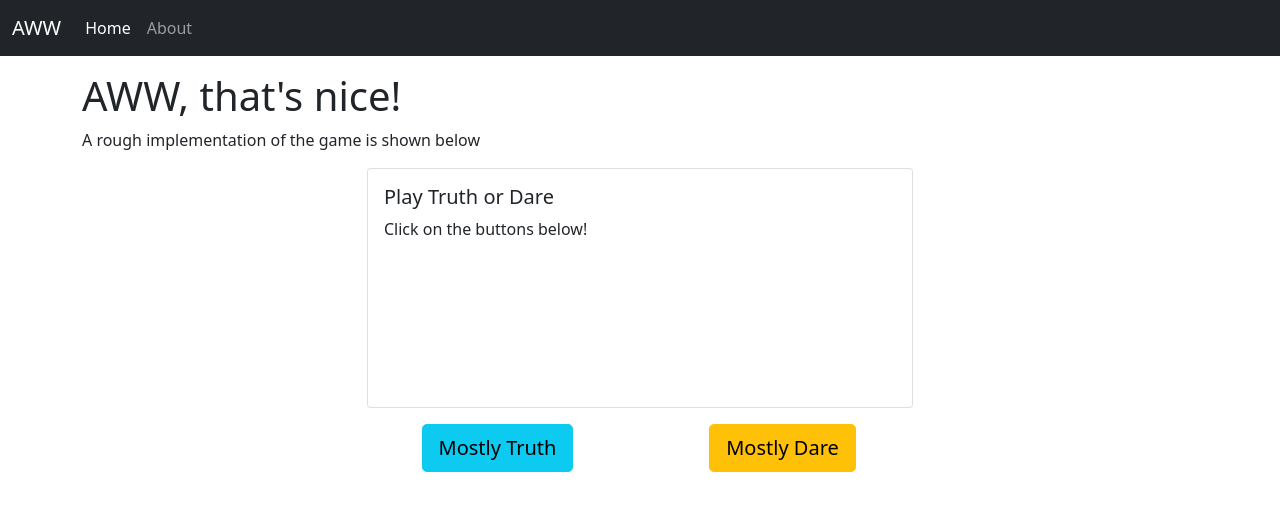
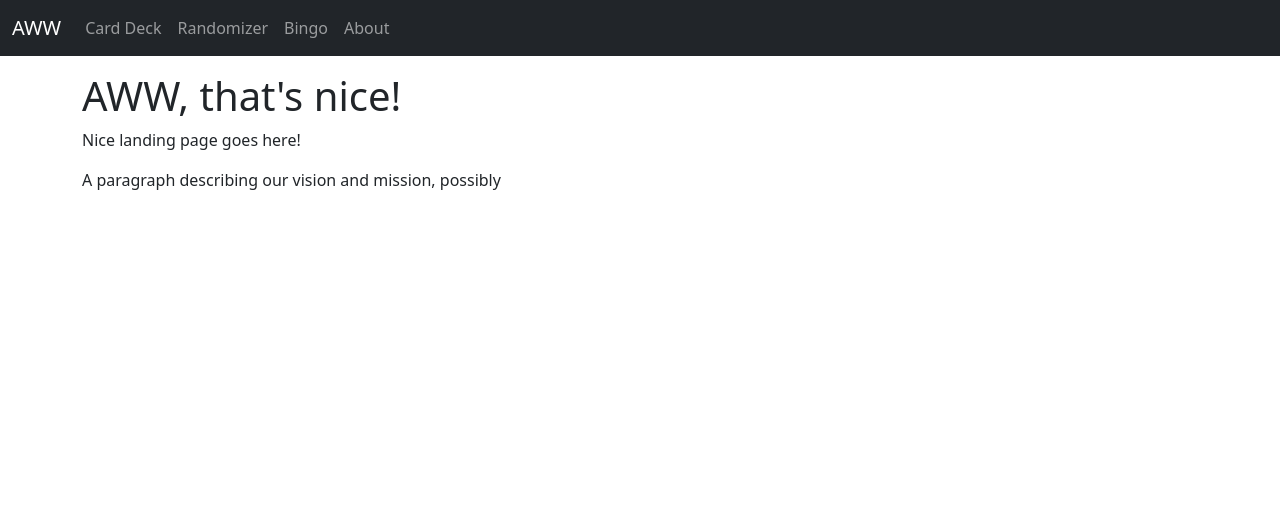
Before and after one commit to aww-thats-nice/truth-dare, a Flask app: page / in a window 1280 px wide. Shown: the top 511 px of the page. Run offline with Flask 2, Linux system fonts and the light colour scheme.

Commit message:
Rearrange pages and introduce bingo page

```diff
--- a/app.py
+++ b/app.py
@@ -10,43 +10,63 @@ app.config['SQLALCHEMY_TRACK_MODIFICATIONS'] = False
 
 db = SQLAlchemy(app)
 
-from models import Truth, Dare
+from models import Truth, Dare, Bingo
 
 @app.route("/")
 def home():
-    return render_template("home.html", title="Play Truth or Dare", content="Click on the buttons below!")
+    return render_template("home.html")
 
-@app.route("/truth")
+@app.route("/card")
+def card():
+    return render_template("card.html", title="Play Truth or Dare", content="Click on the buttons below!")
+
+@app.route("/card/truth")
 def truth():
     prob = random()
     id_ = randint(1, 100)
 
     if prob < 0.7:  # generate truth
         title = "Truth"
-        content=Truth.query.filter_by(id=id_).first().description
+        content = Truth.query.filter_by(id=id_).first().description
     else:  # generate dare
         title = "Dare"
-        content=Dare.query.filter_by(id=id_).first().description
+        content = Dare.query.filter_by(id=id_).first().description
 
-    return render_template("home.html", title=title, content=content)
+    return render_template("card.html", title=title, content=content)
 
-@app.route("/dare")
+@app.route("/card/dare")
 def dare():
     prob = random()
     id_ = randint(1, 100)
 
     if prob < 0.7:  # generate dare
         title = "Dare"
-        content=Dare.query.filter_by(id=id_).first().description
+        content = Dare.query.filter_by(id=id_).first().description
     else:  # generate truth
         title = "Truth"
-        content=Truth.query.filter_by(id=id_).first().description
+        content = Truth.query.filter_by(id=id_).first().description
 
-    return render_template("home.html", title=title, content=content)
+    return render_template("card.html", title=title, content=content)
 
 @app.route("/about")
 def about():
     return render_template("about.html")
 
+@app.route("/randomizer")
+def randomizer():
+    return render_template("randomizer.html", title="Generate a Random Act of Kindness", content="Click the button below!")
+
+@app.route("/randomizer/generate")
+def generate():
+    id_ = randint(1, 100)
+    title = "Do this today!"
+    content = Dare.query.filter_by(id=id_).first().description
+    return render_template("randomizer.html", title=title, content=content)
+
+@app.route("/bingo")
+def bingo():
+    bingo_array = Bingo.query.all()
+    return render_template("bingo.html", bingo_array=bingo_array)
+
 if __name__ == "__main__":
     app.run(debug=True)
--- a/templates/home.html
+++ b/templates/home.html
@@ -2,56 +2,15 @@
 <html lang="en" dir="ltr">
   <head>
     <meta charset="utf-8">
-    <title>Home</title>
+    <title>About Us</title>
   </head>
   <body>
     {% extends "template.html" %}
     {% block content %}
 
     <h1> AWW, that's nice! </h1>
-    <p> A rough implementation of the game is shown below </p>
-
-    <div class="row">
-      <div class="col-sm-3"></div>
-      <div class="col-sm-6">
-        <div class="card" style="height: 15rem;">
-          <div class="card-body">
-            <h5 class="card-title">
-              {{ title }}
-            </h5>
-            <p class="card-text">
-              {{ content }}
-            </p>
-          </div>
-        </div>
-      </div>
-      <div class="col-sm-3"></div>
-    </div>
-
-    <div class="row mt-3">
-      <div class="col-sm-3"></div>
-      <div class="col-sm-3 d-flex justify-content-center">
-        <button
-          type="button"
-          class="btn btn-info btn-lg"
-          onclick="document.location.href=this.getAttribute('href');"
-          href="/truth"
-        >
-          Mostly Truth
-        </button>
-      </div>
-      <div class="col-sm-3 d-flex justify-content-center">
-        <button
-          type="button"
-          class="btn btn-warning btn-lg"
-          onclick="document.location.href=this.getAttribute('href');"
-          href="/dare"
-        >
-          Mostly Dare
-        </button>
-      </div>
-      <div class="col-sm-3"></div>
-    </div>
+    <p> Nice landing page goes here! </p>
+    <p> A paragraph describing our vision and mission, possibly </p>
 
     {% endblock %}
   </body>
--- a/templates/template.html
+++ b/templates/template.html
@@ -14,14 +14,20 @@
 
     <nav class="navbar navbar-expand-lg navbar-dark bg-dark">
       <div class="container-fluid">
-        <a class="navbar-brand" href="#">AWW</a>
+        <a class="navbar-brand" href="{{ url_for('home') }}">AWW</a>
         <button class="navbar-toggler" type="button" data-bs-toggle="collapse" data-bs-target="#navbarSupportedContent" aria-controls="navbarSupportedContent" aria-expanded="false" aria-label="Toggle navigation">
           <span class="navbar-toggler-icon"></span>
         </button>
         <div class="collapse navbar-collapse" id="navbarSupportedContent">
           <ul class="navbar-nav me-auto mb-2 mb-lg-0">
             <li class="nav-item">
-              <a class="nav-link active" aria-current="page" href="{{ url_for('home') }}">Home</a>
+              <a class="nav-link" aria-current="page" href="{{ url_for('card') }}">Card Deck</a>
+            </li>
+            <li class="nav-item">
+              <a class="nav-link" aria-current="page" href="{{ url_for('randomizer') }}">Randomizer</a>
+            </li>
+            <li class="nav-item">
+              <a class="nav-link" aria-current="page" href="{{ url_for('bingo') }}">Bingo</a>
             </li>
             <li class="nav-item">
               <a class="nav-link" href="{{ url_for('about') }}">About</a>
```
Also changed, not shown: migrations/versions/df60e9b1d465_.py (added, +32 -0 lines), models.py (+18 -0 lines), table.csv (added, +26 -0 lines), templates/bingo.html (added, +66 -0 lines), templates/card.html (added, +64 -0 lines), templates/randomizer.html (added, +54 -0 lines).
